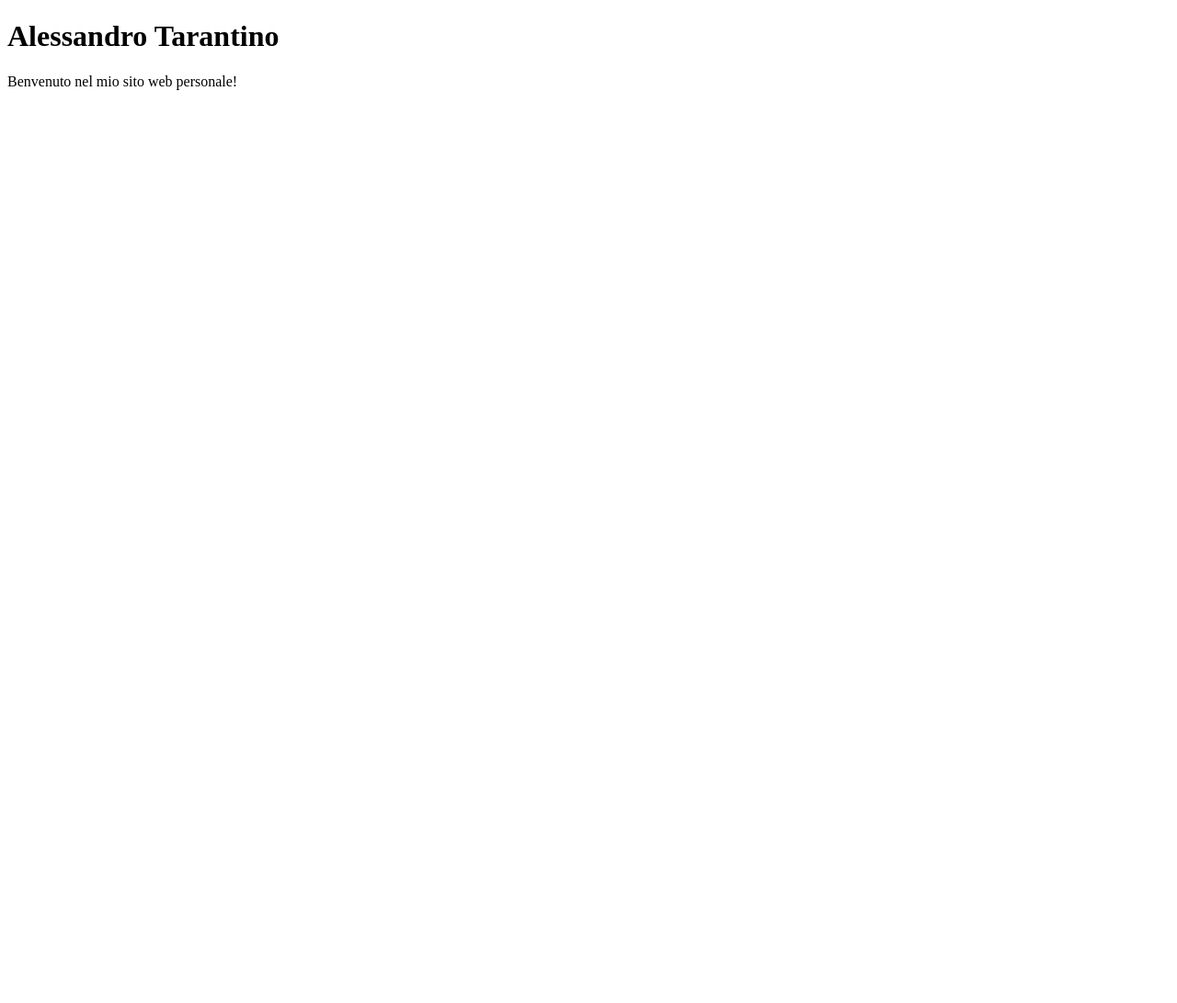
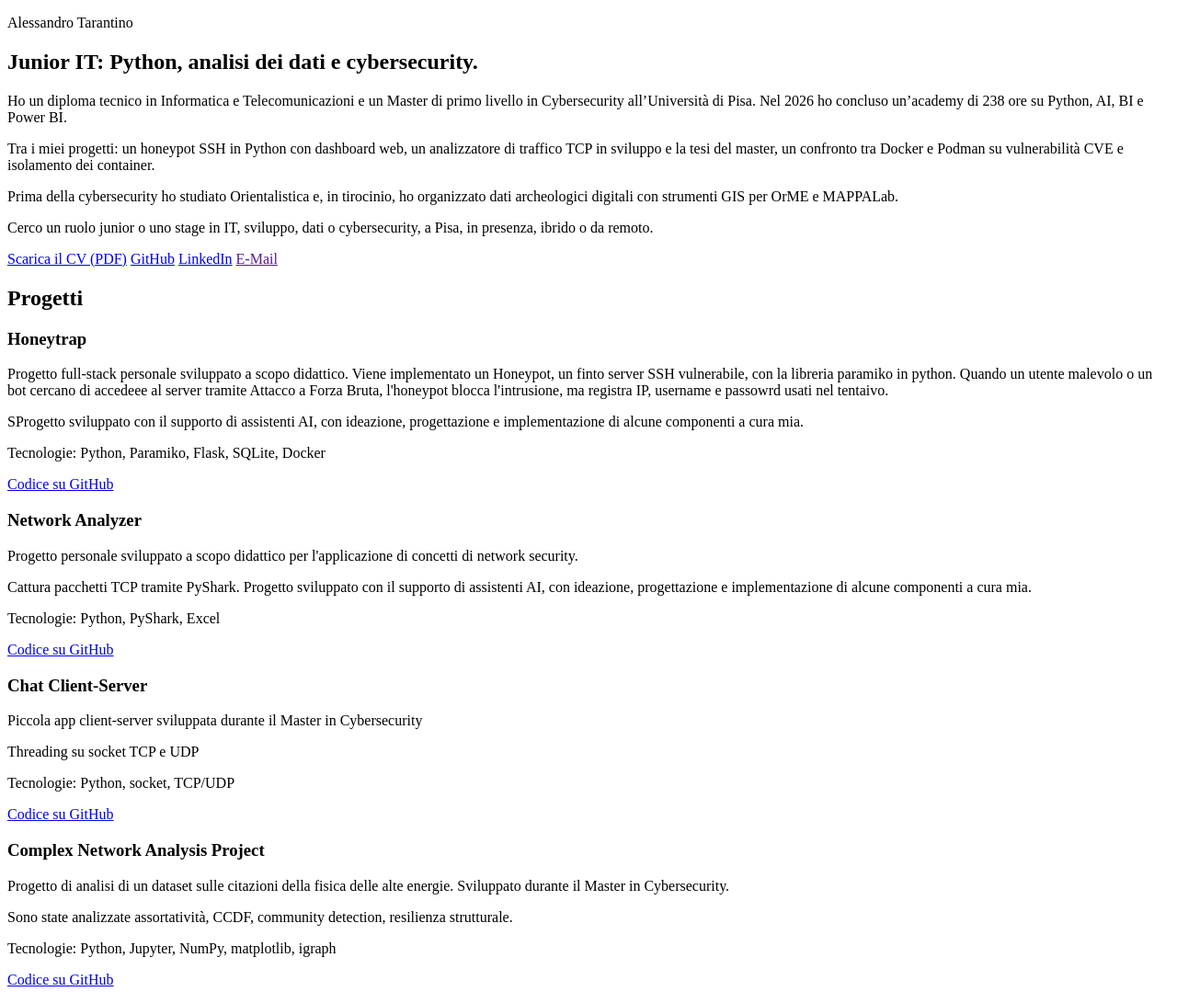
Before and after one commit to tarantaino/portfolio_web, a plain HTML site: page index.html in a window 1280 px wide. Shown: the whole page at 92% size. Before the commit the page ends 800 px from the top, so only its background shows below. Drawn offline with Linux system fonts and the light colour scheme.

Commit message:
projects added

```diff
--- a/index.html
+++ b/index.html
@@ -1,15 +1,73 @@
 <!DOCTYPE html>
 <html lang="it">
+<header>
+    <p>Alessandro Tarantino</p>
+</header>
 
-<head>
-    <meta charset="utf-8">
-    <meta name="viewport" content="width=device-width, initial-scale=1.0">
-    <title>Alessandro Tarantino</title>
-</head>
+<main>
+    <section id="presentazione">
+        <h1>Junior IT: Python, analisi dei dati e cybersecurity.</h1>
+        <p>Ho un diploma tecnico in Informatica e Telecomunicazioni e un Master di primo livello in Cybersecurity
+            all’Università di Pisa. Nel 2026 ho concluso un’academy di 238 ore su Python, AI, BI e Power BI.</p>
+        <p>Tra i miei progetti: un honeypot SSH in Python con dashboard web, un analizzatore di traffico TCP in sviluppo
+            e la tesi del master, un confronto tra Docker e Podman su vulnerabilità CVE e isolamento dei container.</p>
+        <p>Prima della cybersecurity ho studiato Orientalistica e, in tirocinio, ho organizzato dati archeologici
+            digitali con strumenti GIS per OrME e MAPPALab.</p>
+        <p>Cerco un ruolo junior o uno stage in IT, sviluppo, dati o cybersecurity, a Pisa, in presenza, ibrido o da
+            remoto.</p>
+        <p>
+            <a href="cv/CV.pdf">Scarica il CV (PDF)</a>
+            <a href="https://github.com/tarantaino">GitHub</a>
+            <a href="https://www.linkedin.com/in/alet26">LinkedIn</a>
+            <a href="" mailto:tarantino.alessandro14@gmail.com">E-Mail</a>
+        </p>
+    </section>
 
-<body>
-    <h1>Alessandro Tarantino</h1>
-    <p>Benvenuto nel mio sito web personale!</p>
-</body>
+    <section id="progetti">
+        <h2>Progetti</h2>
+
+        <article>
+            <h3>Honeytrap</h3>
+            <p>Progetto full-stack personale sviluppato a scopo didattico. Viene implementato un Honeypot, un finto
+                server SSH vulnerabile, con la libreria paramiko in python. Quando un utente malevolo o un bot cercano
+                di accedeee al server tramite Attacco a Forza Bruta, l'honeypot blocca l'intrusione, ma registra IP,
+                username e passowrd usati nel tentaivo.</p>
+            <p>SProgetto sviluppato con il supporto di assistenti AI, con ideazione, progettazione e implementazione di
+                alcune componenti a cura mia.</p>
+            <p>Tecnologie: Python, Paramiko, Flask, SQLite, Docker</p>
+            <p><a href="https://github.com/tarantaino/honeytrap">Codice su GitHub</a></p>
+        </article>
+
+        <article>
+            <h3>Network Analyzer</h3>
+            <p>Progetto personale sviluppato a scopo didattico per l'applicazione di concetti di network security.</p>
+            <p>Cattura pacchetti TCP tramite PyShark. Progetto sviluppato con il supporto di assistenti AI, con
+                ideazione, progettazione e implementazione di alcune componenti a cura mia.</p>
+            <p>Tecnologie: Python, PyShark, Excel</p>
+            <p><a href="https://github.com/tarantaino/network-analyzer">Codice su GitHub</a></p>
+        </article>
+
+        <article>
+            <h3>Chat Client-Server</h3>
+            <p>Piccola app client-server sviluppata durante il Master in Cybersecurity</p>
+            <p>Threading su socket TCP e UDP</p>
+            <p>Tecnologie: Python, socket, TCP/UDP</p>
+            <p><a href="https://github.com/tarantaino/Client-Server-Chat-Project">Codice su GitHub</a></p>
+        </article>
+
+        <article>
+            <h3>Complex Network Analysis Project</h3>
+            <p>Progetto di analisi di un dataset sulle citazioni della fisica delle alte energie. Sviluppato durante il
+                Master in Cybersecurity.</p>
+            <p>Sono state analizzate assortatività, CCDF, community detection, resilienza strutturale.</p>
+            <p>Tecnologie: Python, Jupyter, NumPy, matplotlib, igraph</p>
+            <p><a href="https://github.com/tarantaino/Complex-Network-Analysis-Project">Codice su GitHub</a></p>
+        </article>
+
+
+
+    </section>
+
+</main>
 
 </html>
```
